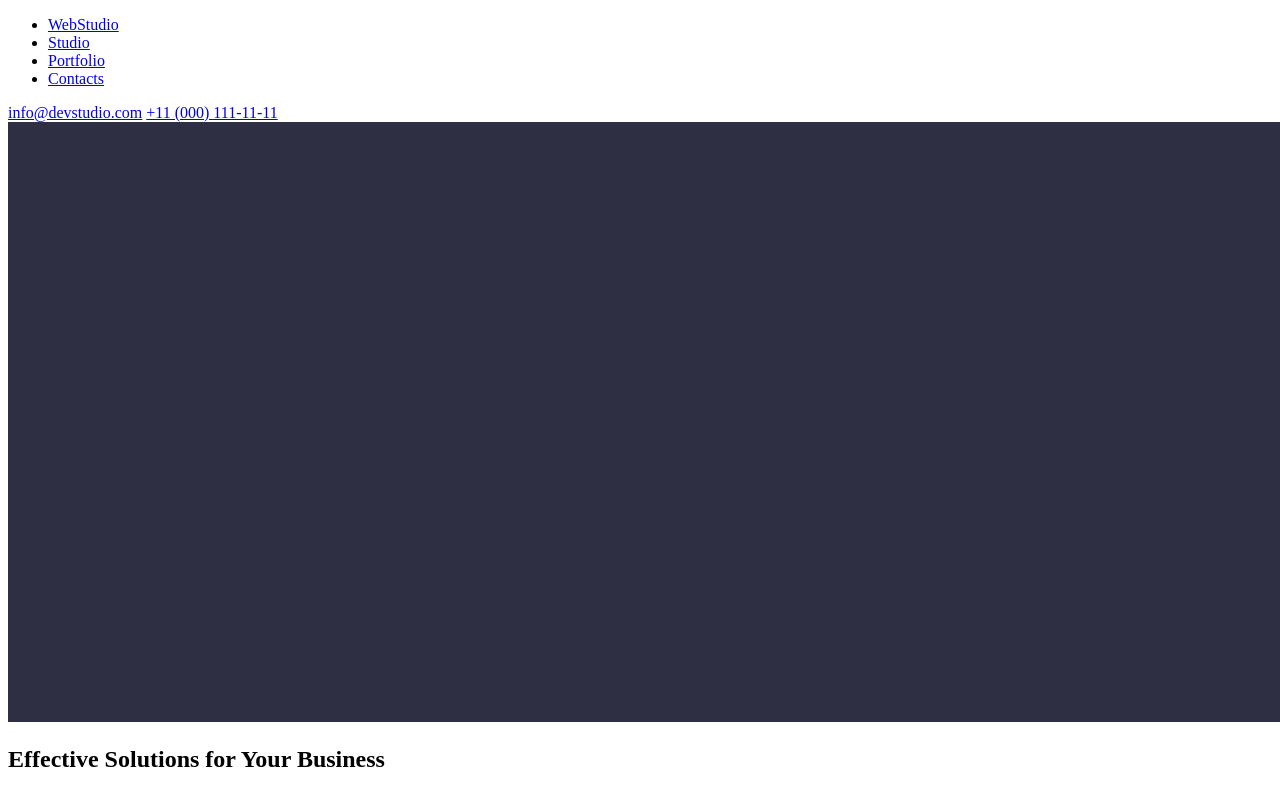
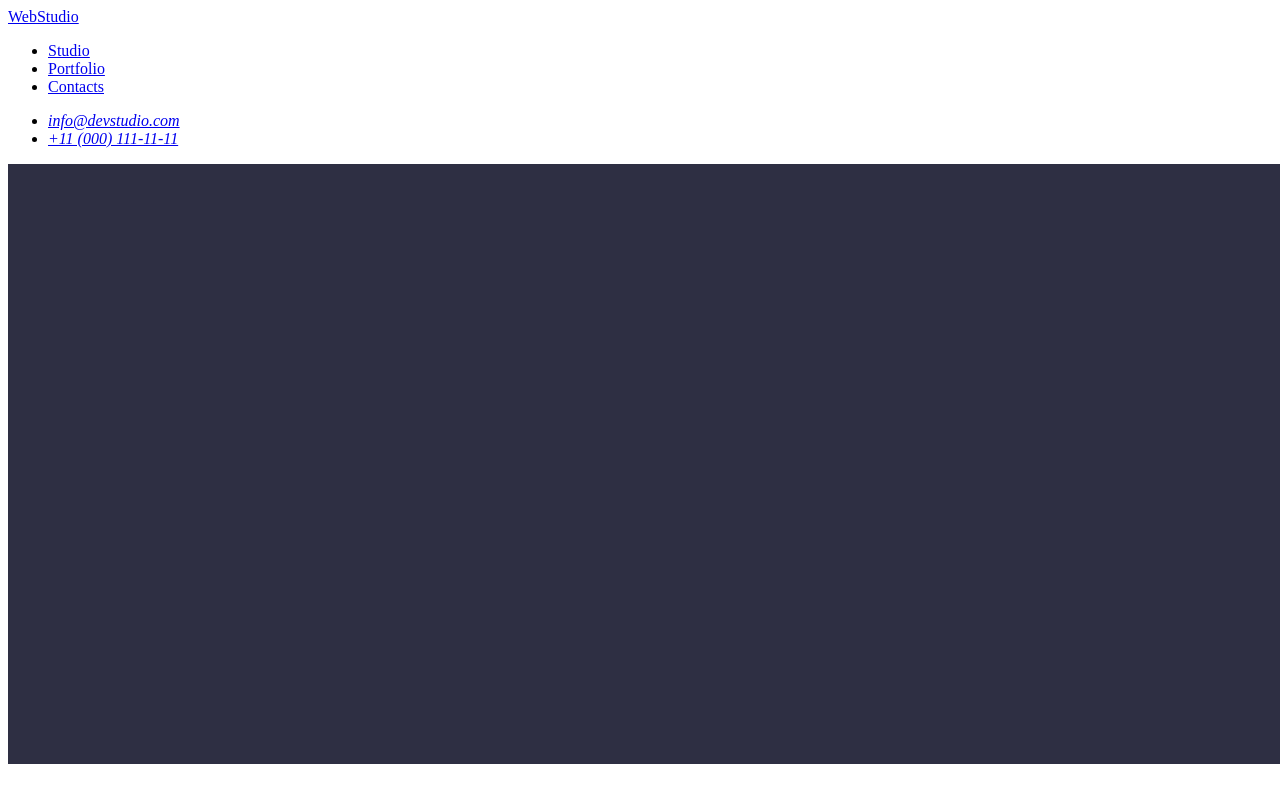
Before and after one commit to Nasttyamel/goit-markup-hw-01, a plain HTML site: page index.html in a window 1280 px wide. Shown: the top 785 px of the page. Drawn offline with Linux system fonts and the light colour scheme.

Commit message:
bug fixes

```diff
--- a/index.html
+++ b/index.html
@@ -10,10 +10,8 @@
 <body>
     <header>
         <nav>
+            <a href="./index.html">WebStudio</a>
             <ul>
-                <li>
-                    <a href="#">WebStudio</a>
-                </li>
                 <li>
                     <a href="#">Studio</a>
                 </li>
@@ -25,8 +23,16 @@
                 </li>
             </ul>
         </nav>
-        <a href="mailto:info@devstudio.com">info@devstudio.com</a>
-        <a href="tel:+110001111111">+11 (000) 111-11-11</a>
+        <address>
+            <ul>
+                <li>
+                    <a href="mailto:info@devstudio.com">info@devstudio.com</a>
+                </li>
+                <li>
+                    <a href="tel:+110001111111">+11 (000) 111-11-11</a>
+                </li>
+            </ul>
+        </address>
     </header>
     <main>
         <section>
@@ -87,8 +93,8 @@
     </main>
     <footer>
         <img src="./images/Dark-bg.jpg" alt="dark_background" width="1440" height="312">
-        <a href="#">WebStudio</a>
-        <p>Increase the flow of customers and <br>sales for your business with digital <br>marketing & growth solutions.
+        <a href="./index.html">WebStudio</a>
+        <p>Increase the flow of customers and sales for your business with digital marketing & growth solutions.
         </p>
     </footer>
 </body>
```
